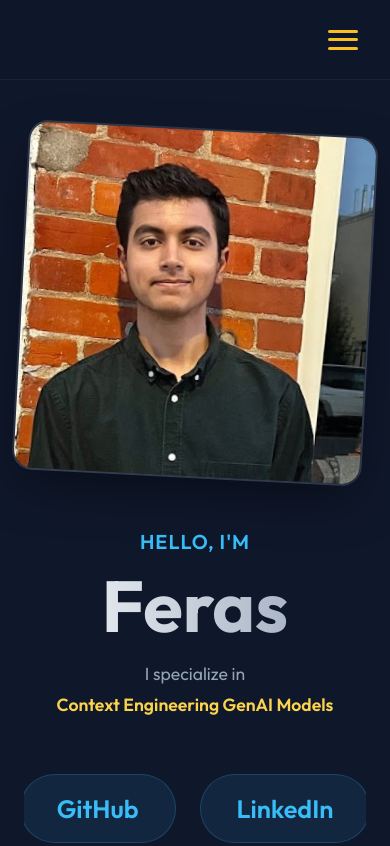
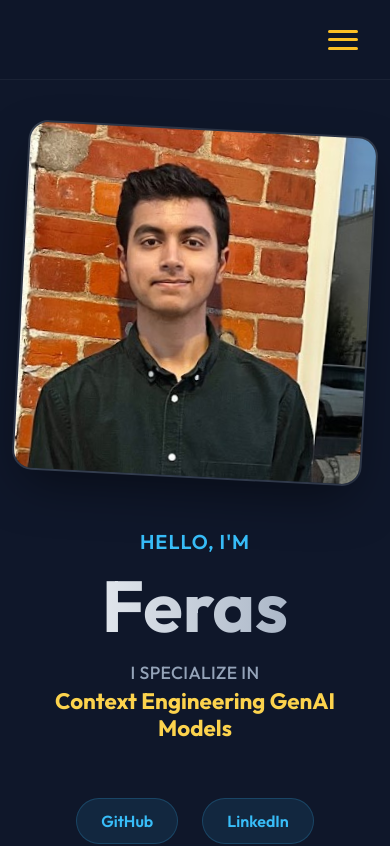
Before and after one commit to Ferasman979/Persona-Portfolio-website, a Next.js app: page / in a window 390 px wide. Shown: the top 846 px of the page. Built offline with nearby package versions, Linux system fonts and the light colour scheme.

Commit message:
Adjusting rotating phrases

```diff
--- a/src/components/Hero.module.css
+++ b/src/components/Hero.module.css
@@ -42,22 +42,27 @@
 }
 
 .roleWrapper {
-    font-size: 1.5rem;
+    display: flex;
+    flex-direction: column;
+    margin-bottom: 3.5rem;
+    gap: 0.25rem;
+}
+
+.rolePrefix {
+    font-size: 1.1rem;
     color: var(--secondary);
-    height: 3rem;
-    display: flex;
-    align-items: center;
-    flex-wrap: nowrap;
-    white-space: nowrap;
-    overflow: visible;
-    margin-bottom: 3.5rem;
+    font-weight: 500;
+    letter-spacing: 0.02em;
+    text-transform: uppercase;
 }
 
 .dynamicRole {
+    font-size: 1.9rem;
     color: var(--accent);
-    margin-left: 0.5rem;
-    font-weight: 600;
-    white-space: nowrap;
+    font-weight: 700;
+    line-height: 1.2;
+    white-space: normal;
+    word-break: break-word;
 }
 
 .bio {
@@ -73,12 +78,11 @@
 }
 
 .socialLink {
-    padding: 1.1rem 2.25rem;
+    padding: 0.75rem 1.5rem;
     border-radius: 9999px;
     background-color: rgba(56, 189, 248, 0.1);
     color: var(--primary);
     font-weight: 600;
-    font-size: 1.575rem;
     border: 1px solid rgba(56, 189, 248, 0.2);
     transition: all 0.3s ease;
 }
@@ -146,26 +150,17 @@
         overflow: hidden;
     }
 
-    .roleWrapper,
-    .socials {
-        justify-content: center;
-    }
-
     .roleWrapper {
-        font-size: 1.1rem;
-        white-space: normal;
-        overflow: hidden;
-        flex-wrap: wrap;
-        height: auto;
-        line-height: 1.5;
+        align-items: center;
     }
 
     .dynamicRole {
-        display: block;
-        white-space: normal;
-        word-break: break-word;
-        margin-left: 0;
-        margin-top: 0.25rem;
+        font-size: 1.4rem;
+        text-align: center;
+    }
+
+    .socials {
+        justify-content: center;
     }
 
     .imageWrapper {
--- a/src/components/Hero.tsx
+++ b/src/components/Hero.tsx
@@ -32,7 +32,7 @@ const Hero = () => {
                     <p className={styles.greeting}>Hello, I&apos;m</p>
                     <h1 className={styles.name}>Feras</h1>
                     <div className={styles.roleWrapper}>
-                        <span>I specialize in</span>
+                        <span className={styles.rolePrefix}>I specialize in</span>
                         <span className={styles.dynamicRole} key={roleIndex}>
                             {roles[roleIndex]}
                         </span>
```
